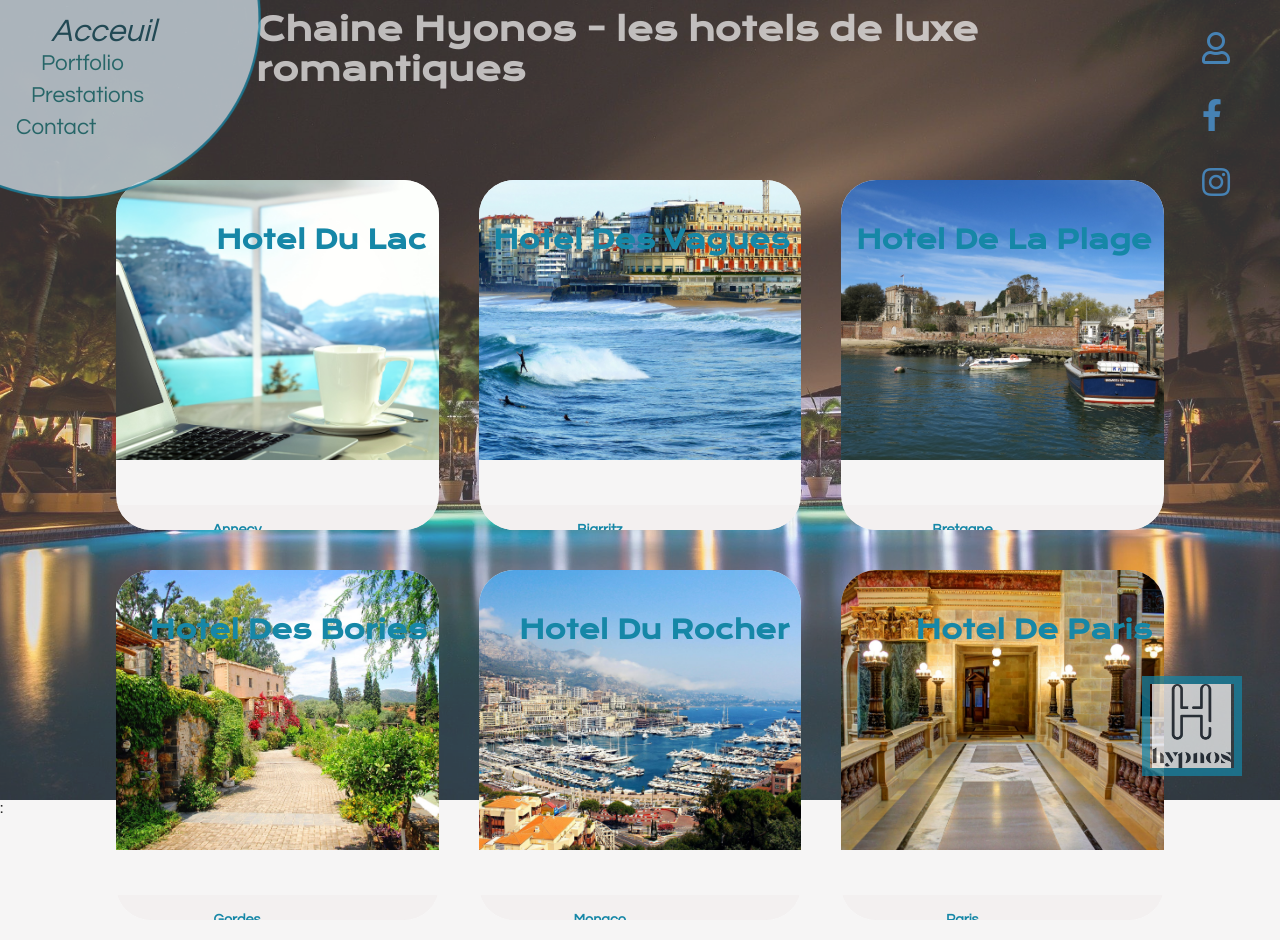
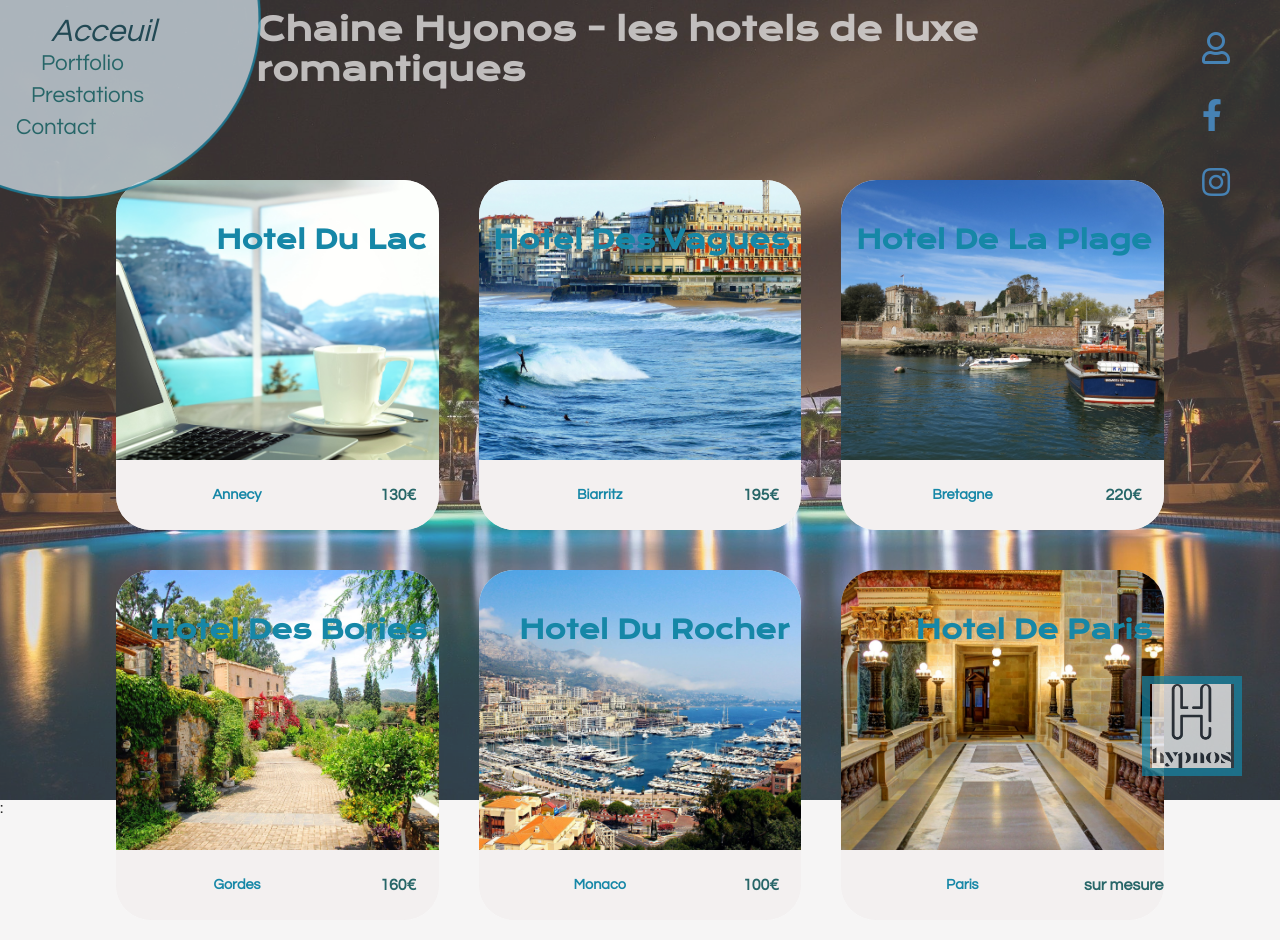
Before and after one commit to PhilouLaudun/gestion_hotel, a React (Create React App) app: page / in a window 1280 px wide. Built offline with nearby package versions, Linux system fonts and the light colour scheme.

Commit message:
Mise en place accueil: Mise en place des cartes

```diff
--- a/src/style/componants/_card.scss
+++ b/src/style/componants/_card.scss
@@ -45,11 +45,14 @@
   }
   .card-text {
     // style de la zone d'affichage du texte et définition de la grille d'affichage
+    position: absolute;
+    bottom: 0px;
+    width: 100%;
     background: $white;
     display: grid;
     grid-template-columns: 75% 25%;
-    grid-template-rows: 50px;
-    grid-template-areas: "a b";git
+    grid-template-rows: 70px;
+    grid-template-areas: "a b";
 
     // définition du style du texte d'information et animation au chargement de la page
     h2 {
```
